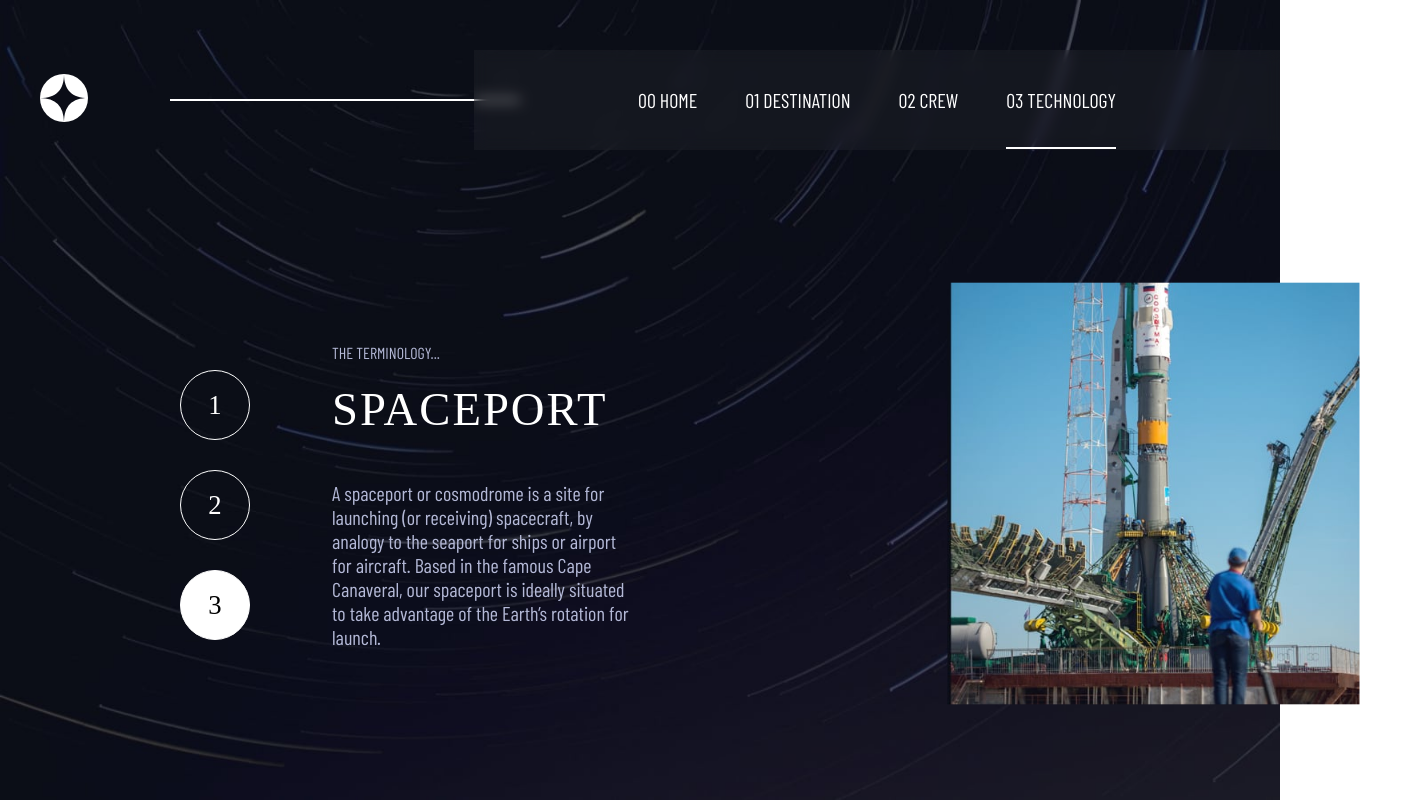
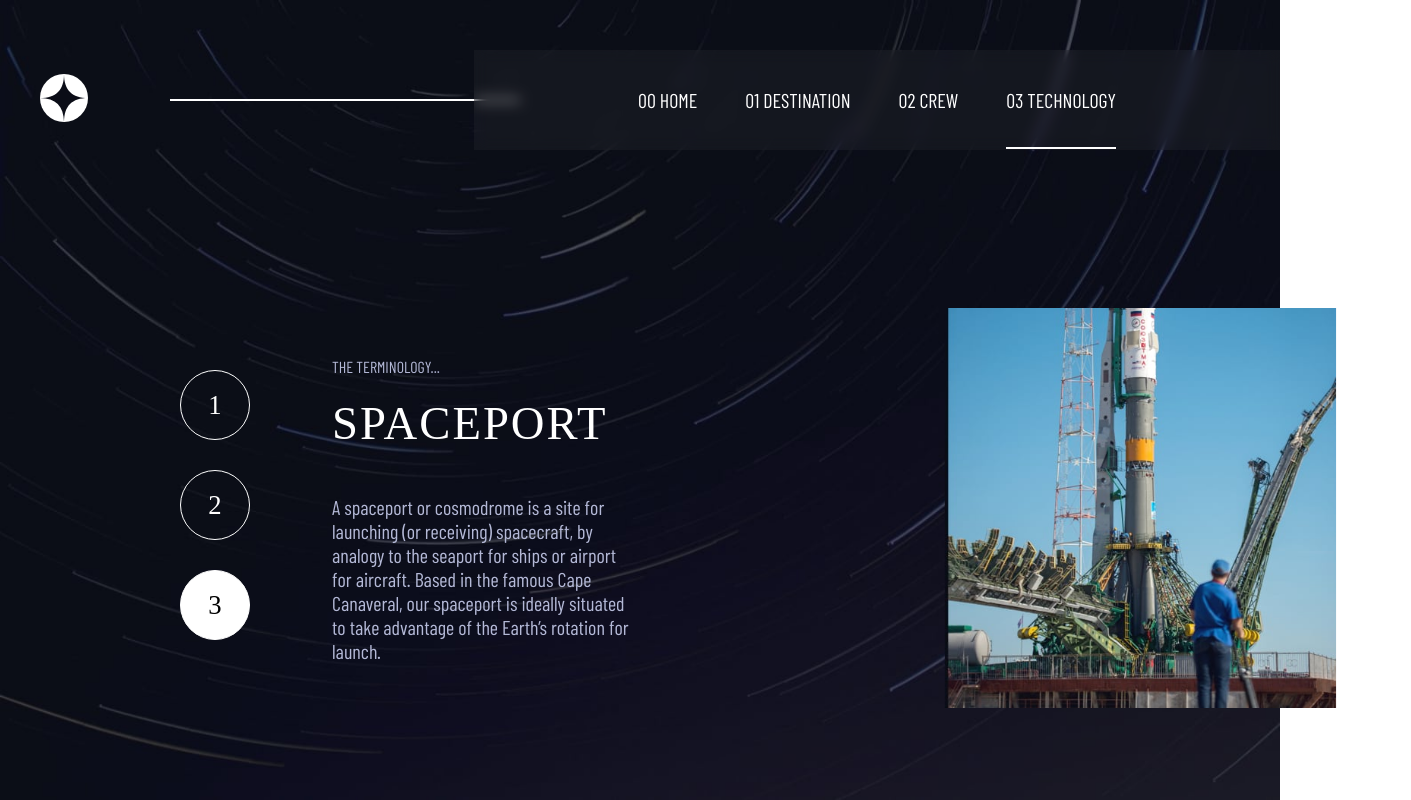
Before and after one commit to AmaniB96/react-router-exo2, a React (Vite) app: page /technology/port in a window 1280 px wide. Shown: the whole page, 1411 px wide, since content can reach past the window. Built offline with nearby package versions, Linux system fonts and the light colour scheme; a web font is replaced by a local one.

Commit message:
design fix

```diff
--- a/src/pages/commander.css
+++ b/src/pages/commander.css
@@ -3,6 +3,8 @@
     justify-content: center;
     align-items: center;
     color: white;
+    min-height: 65vh;
+    margin-top: 80px;
 }
 
 .crewDetails, .crewImg{
@@ -11,6 +13,8 @@
 
 .crewImg img{
     scale: 0.7;
+    height: 600px; /* Fixed height */
+    object-fit: contain;
 }
 
 .crewDetails h4 {
@@ -41,6 +45,7 @@
     justify-content: center;
     gap: 20px;
     box-sizing: border-box;
+    min-height: 250px; /* Add minimum height */
 }
 
 .commander{
--- a/src/pages/launch.css
+++ b/src/pages/launch.css
@@ -5,6 +5,7 @@
     display: flex;
     flex-direction: column;
     gap: 20px;
+    min-height: 250px;
 }
 
 .technoText span{
@@ -31,7 +32,8 @@
     display: flex;
     justify-content: flex-end;
     align-items: center;
-    margin-top: 80px;
+    margin-top: 100px;
+    min-height: 65vh;
 }
 
 .technoImg{
@@ -40,4 +42,6 @@
 
 .technoImg img {
     scale: 0.8;
+    height: 500px;
+    object-fit: contain;
 }
```
